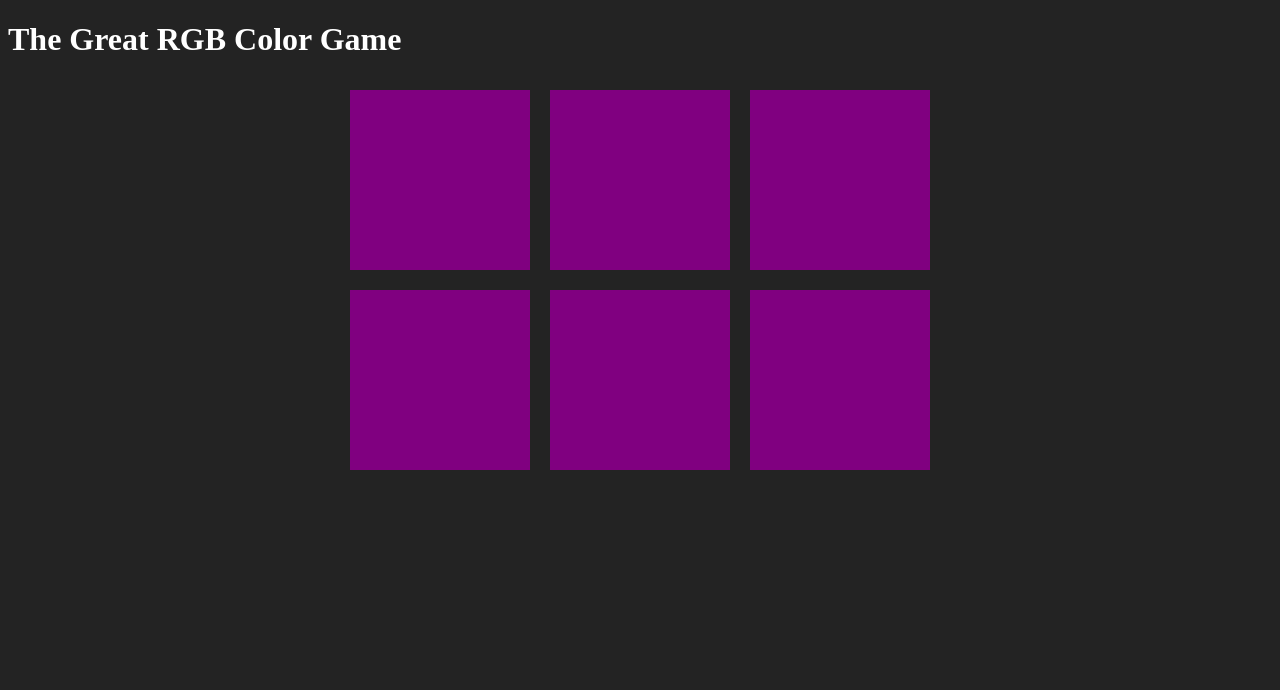
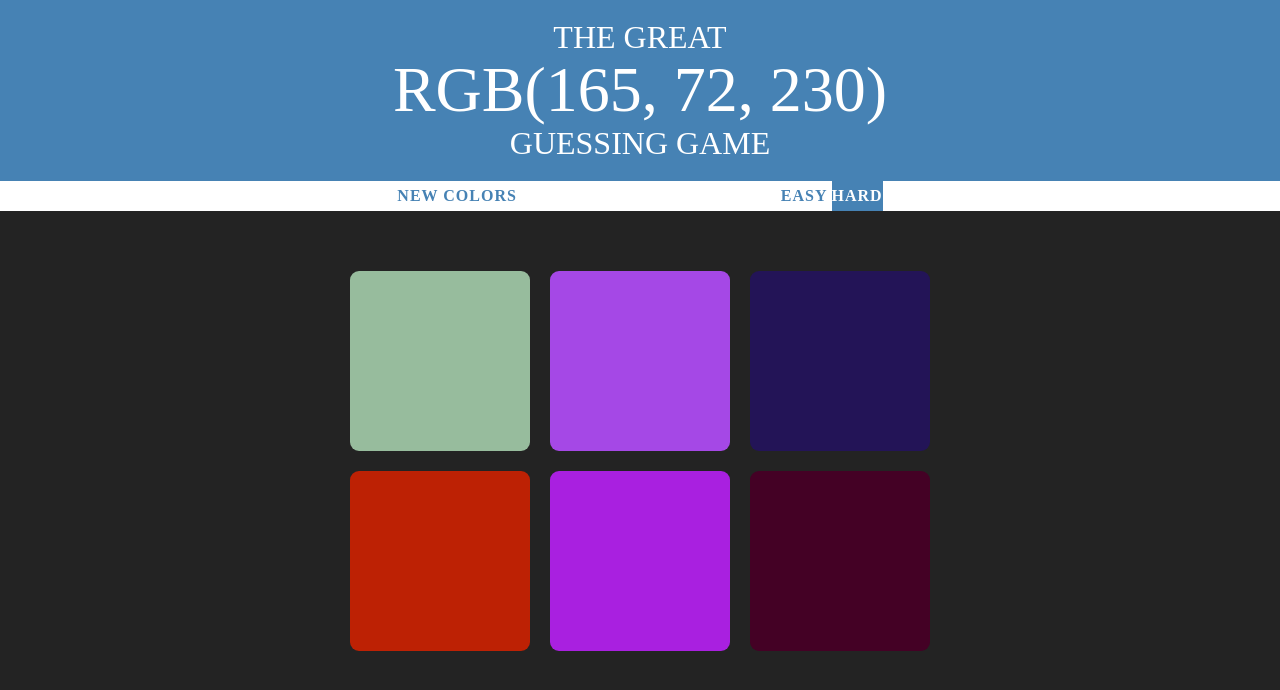
Before and after one commit to Ahmadbltagy/Color-Game, a plain HTML site: page index.html in a window 1280 px wide. Drawn offline with Linux system fonts and the light colour scheme.

Commit message:
end cuessing game

```diff
--- a/css/app.css
+++ b/css/app.css
@@ -1,14 +1,39 @@
+*{
+    margin: 0px;
+    padding: 0px;
+    font-family: "Montserrat", "Avenir";
+
+}
 body{
     background-color: #232323;
 }
 
 h1{
+    text-align: center;
     color: #fff;
+    background-color: steelblue;
+    font-weight: normal;
+    text-transform: uppercase;
+    line-height: 1.1;
+    padding: 20px 0;
+}
+#colorDisplay{
+    font-size: 200%;
+
+}
+#stripe{
+    background-color: white;
+    height: 30px;
+    text-align: center;
 }
 
 #container{
     max-width: 600px;
-    margin: 0 auto;
+    margin: 50px auto 0px auto;
+}
+#message{
+    display: inline-block;
+    width: 20%;
 }
 .square{
     width: 30%;
@@ -16,5 +41,28 @@ h1{
     padding-bottom: 30%;
     margin: 1.66%;
     float: left;
-
+    border-radius: 5%;
+    transition: background 1.0s;
+    -moz-transition: background 1.0s;
+    -webkit-transition: background 1.0s;
 }
+button{
+    height: 100%;
+    border: none;
+    background-color: #fff;
+    font-weight: 700;
+    color: steelblue;
+    letter-spacing: 1px;
+    font-size: inherit;
+    text-transform: uppercase;
+    transition: all 0.3s;
+    outline: none;
+}
+.selected-btn{
+    background-color: steelblue;
+    color: white;
+}
+button:hover{
+    color: white;
+    background-color: steelblue;
+}
--- a/index.html
+++ b/index.html
@@ -5,7 +5,17 @@
         <link rel="stylesheet" href="css/app.css">
     </head>
     <body>
-        <h1>The Great RGB Color Game</h1>
+        <h1>The Great
+            <br>
+            <span id="colorDisplay">RGB</span>
+            <br>
+            Guessing Game</h1>
+        <div id="stripe">
+            <button id="resetBtn">New Colors</button>
+            <span id="message"></span>
+            <button class="mode">Easy</button>
+            <button class="mode selected-btn">Hard</button>
+        </div>
         <div id="container">
             <div class="square"></div>
             <div class="square"></div>
--- a/js/app.js
+++ b/js/app.js
@@ -1,18 +1,34 @@
-var colors = [
-    "rgb(255, 0, 0)",
-    "rgb(255, 255, 0)",
-    "rgb(0, 255, 0)",
-    "rgb(0, 255, 255)",
-    "rgb(, 0, 255)",
-    "rgb(255, 0, 255)",
-];
+var numSquares = 6;
+var colors = [];
+var pickedColor;
 var colorDisplay = document.getElementById("colorDisplay")
+var message = document.getElementById("message");
 var squares = document.querySelectorAll(".square");
-var pickedColor = colors[3];
+var h1 = document.querySelector("h1");
+var resetBtn = document.getElementById("resetBtn");
+var modeBtns = document.querySelectorAll(".mode");
 
-//Changing RGB to target color
-colorDisplay.textContent = pickedColor;
+init();
 
+function init(){
+    // mode Button
+    setupModeBtns();
+    setupSqueres();
+    reset();
+}
+
+function setupModeBtns(){
+    for(var i = 0; i < modeBtns.length; i++){
+        modeBtns[i].addEventListener("click", function(){
+            modeBtns[0].classList.remove("selected-btn");
+            modeBtns[1].classList.remove("selected-btn");
+            this.classList.add("selected-btn");
+            this.textContent === "Easy" ? numSquares = 3 : numSquares = 6;
+            reset();
+    });}
+}
+
+function setupSqueres(){
     for (var i = 0; i < squares.length; i++){
         squares[i].style.backgroundColor = colors[i];
 
@@ -20,10 +36,78 @@ for (var i = 0; i < squares.length; i++){
             var clickedColor = this.style.backgroundColor;
 
             if(clickedColor == pickedColor){
-            alert("correct");
+                message.textContent = "Correct!";
+                resetBtn.textContent = "Play  Again?";
+                changeColors(clickedColor);
+                h1.style.backgroundColor = pickedColor;
             }
             else{
-            alert("worngS")
+                this.style.backgroundColor = "#232323";
+                message.textContent = "Try Again";
             }
         });
     }
+}
+resetBtn.addEventListener("click", function(){
+    reset();
+});
+
+
+function changeColors(color){
+    //loop through all square
+    for(var i = 0; i < squares.length; i++){
+    //change each color to match given color
+        squares[i].style.backgroundColor = color;
+    }
+}
+
+function pickcolor(){
+    var random = Math.floor(Math.random() * colors.length);
+    return colors[random];
+}
+
+function generateRandomColors(num){
+    //make an empty array
+    var arr = [];
+    //repeat num times
+    for(var i = 0; i < num; i++){
+        //get random color and push into array
+        arr.push(randomColor());
+    }
+    //return that array
+    return arr;
+}
+
+//generate Random RGB
+function randomColor(){
+    //pick a "red R" from 0 - 255
+    var R = Math.floor(Math.random() * 256);
+    //pick a "green G" from 0 - 255
+    var G = Math.floor(Math.random() * 256);
+    //pick a "blue B" from 0 - 255
+    var B = Math.floor(Math.random() * 256);
+    //return the random RGB color
+
+    return "rgb("+ R + ", " + G + ", " + B + ")" ;
+}
+
+function reset(){
+    colors = generateRandomColors(numSquares);
+    //picked a new random color from array
+    pickedColor = pickcolor();
+    //change colorDisplay to match picked Color
+    colorDisplay.textContent = pickedColor;
+    //change color of squares
+    for(var i = 0; i < squares.length; i++){
+        if(colors[i]){
+            squares[i].style.display = "block";
+            squares[i].style.backgroundColor = colors[i];
+        } else {
+            squares[i].style.display = "none";
+        }
+
+    }
+    h1.style.backgroundColor = "steelblue";
+    resetBtn.textContent = "New Colors";
+    message.textContent = "";
+}
```
Lines whose indentation alone changed are shown as unchanged.
